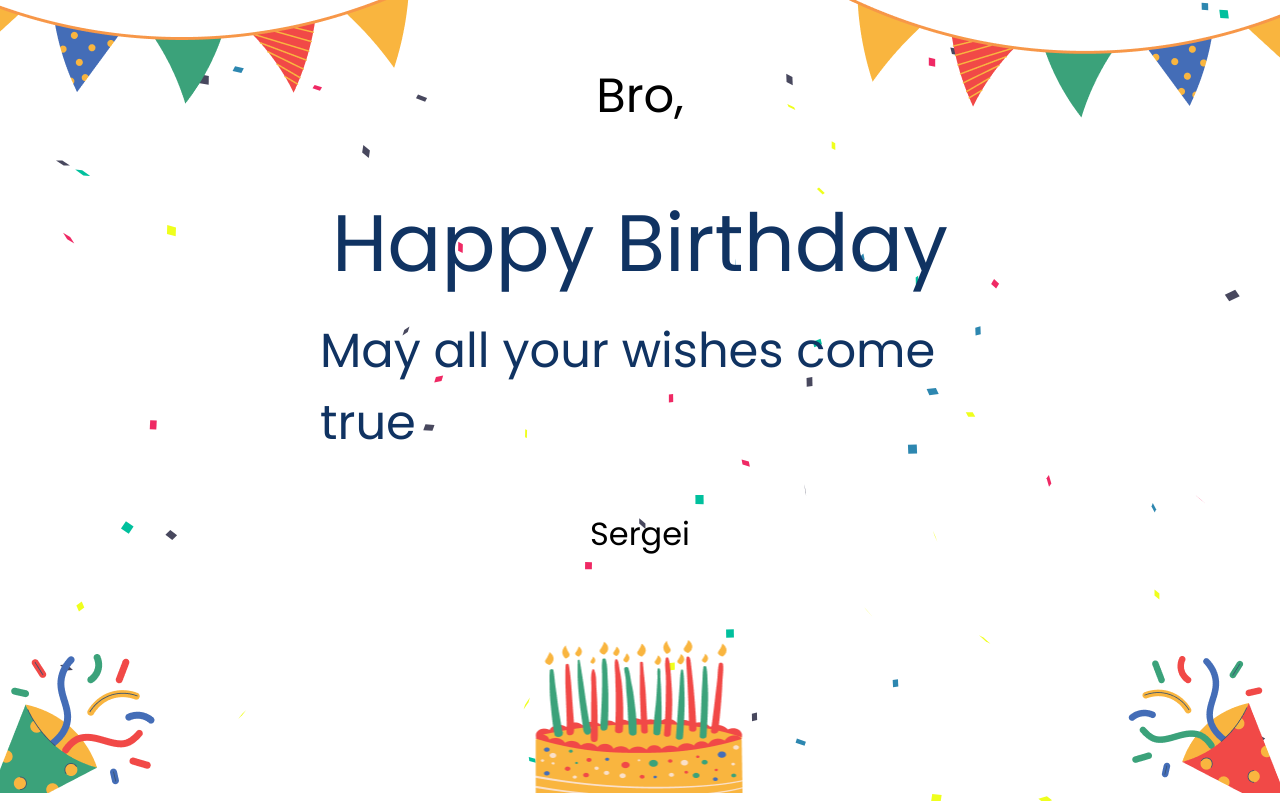
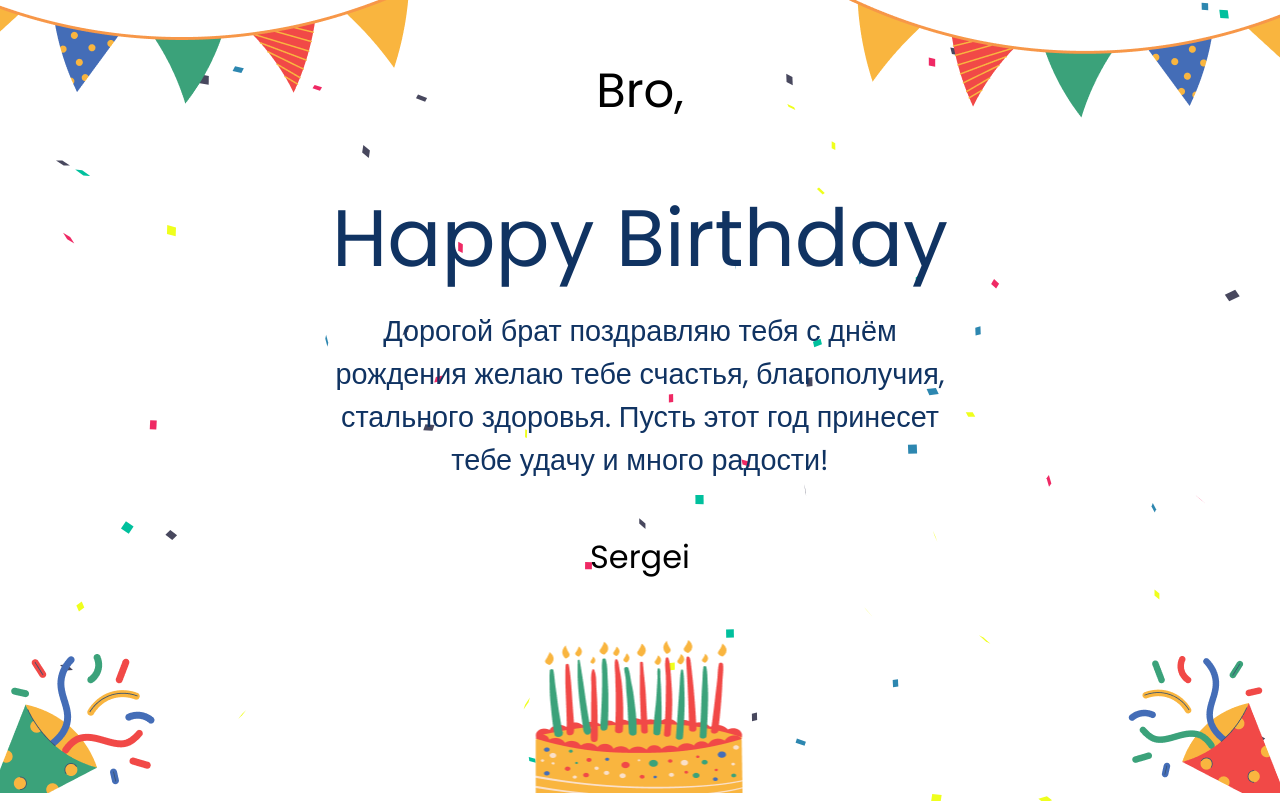
Before and after one commit to hardWorker57/Birthday-website, a plain HTML site: page index.html in a window 1280 px wide. Drawn offline with nearby package versions, Linux system fonts and the light colour scheme; a web font is replaced by a local one.

Commit message:
text-changed

```diff
--- a/index.html
+++ b/index.html
@@ -21,7 +21,7 @@
     <div class="text">
         <div class="title">Bro,</div> <br>
         <div class="main_title">Happy Birthday</div>
-        <div class="wishes">May all your wishes come true </div> <br>
+        <div class="wishes">Дорогой брат поздравляю тебя с днём рождения желаю тебе счастья, благополучия, стального здоровья. Пусть этот год принесет тебе удачу и много радости! </div> <br>
         <div class="from">Sergei</div>
     </div>
     <div class="picture_bottom">
--- a/style.scss
+++ b/style.scss
@@ -28,8 +28,9 @@ body {
         color: #103362;
     }
     .wishes {
-        font-size: 3em;
+        font-size: 1.8em;
         color: #103362;
+        text-align: center;
     }
     .from {
         font-size: 2em;
```
Also changed, not shown: style.css, 1 other file.
